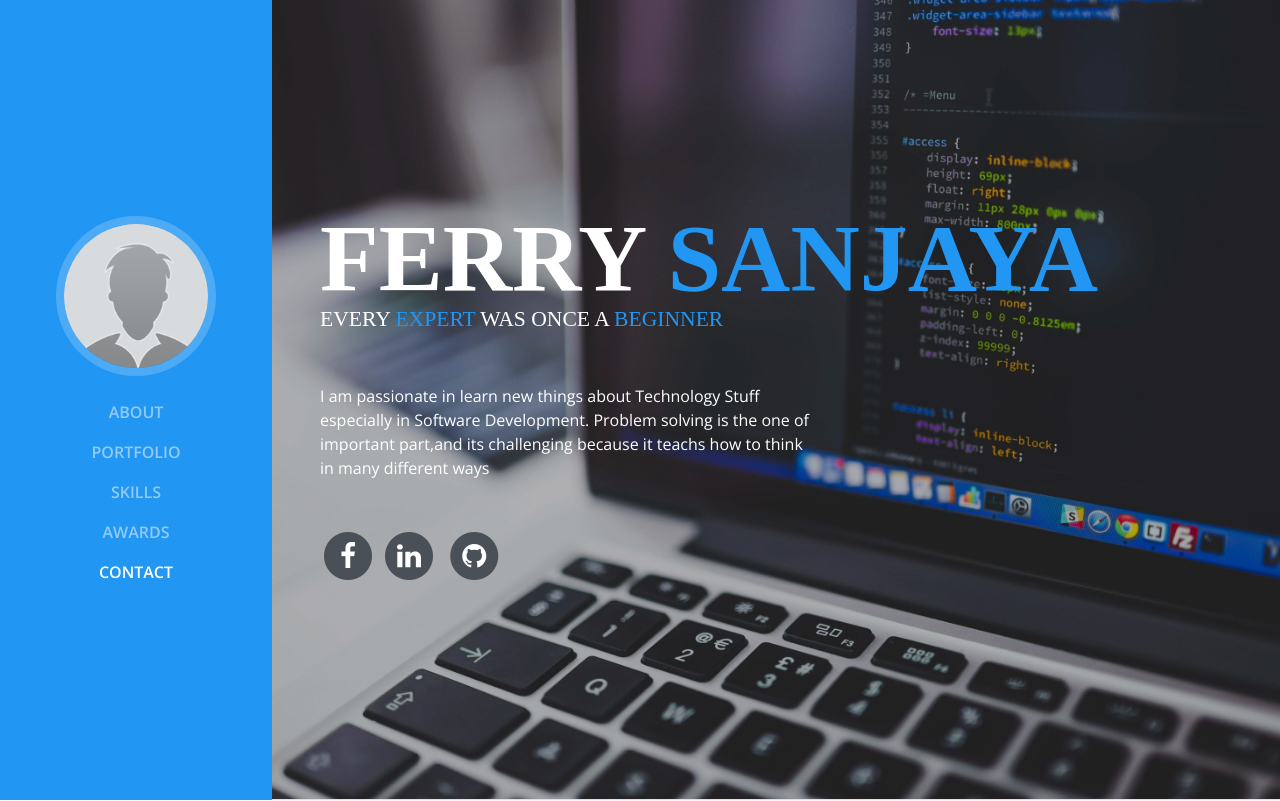
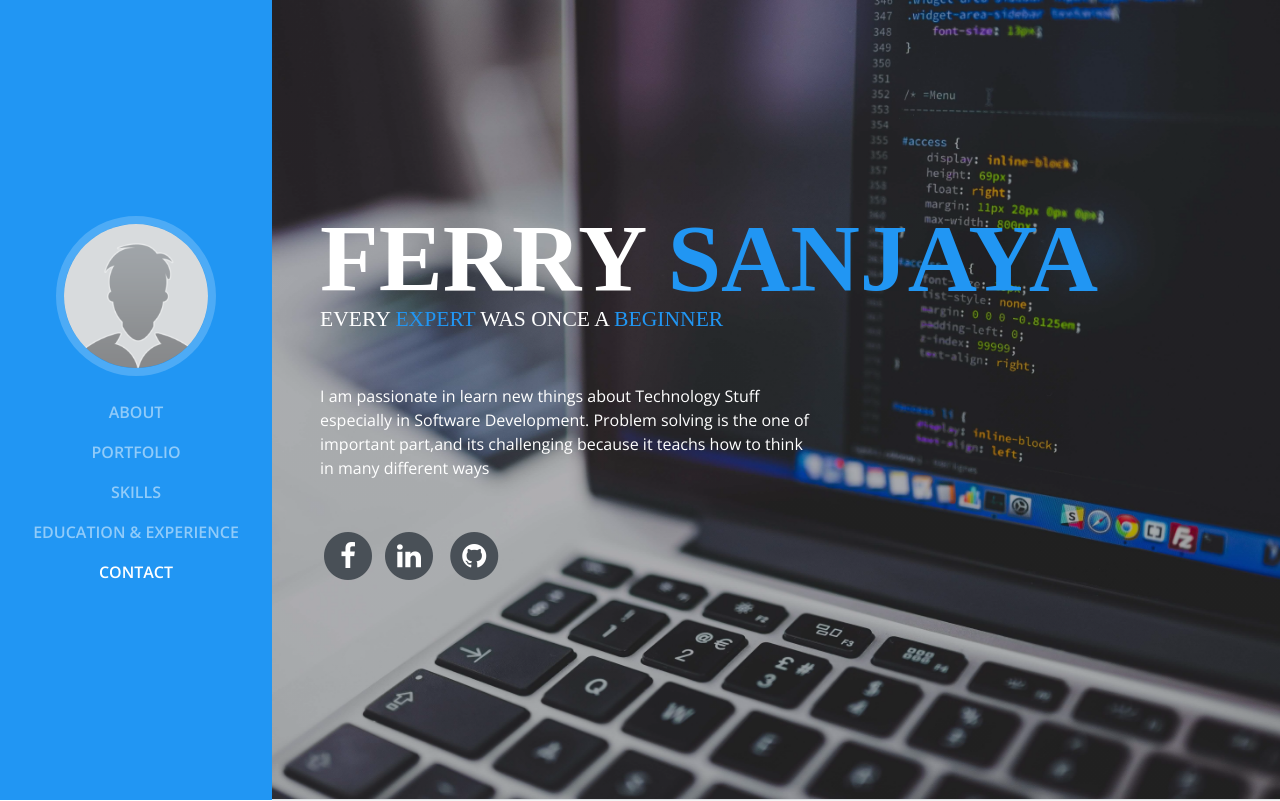
Before and after one commit to ferry99/ferry.github.io, a plain HTML site: page index.html in a window 1280 px wide. Shown: the top 801 px of the page. Drawn offline with nearby package versions, Linux system fonts and the light colour scheme; a web font is replaced by a local one.

Commit message:
change menu

```diff
--- a/index.html
+++ b/index.html
@@ -52,7 +52,7 @@ License URL: https://creativecommons.org/licenses/by/4.0/
                     <a class="nav-link js-scroll-trigger" href="#skills">Skills</a>
                 </li>
                 <li class="nav-item">
-                    <a class="nav-link js-scroll-trigger" href="#awards">Awards</a>
+                    <a class="nav-link js-scroll-trigger" href="#awards">Education & Experience</a>
                 </li>
                 <li class="nav-item">
                     <a class="nav-link js-scroll-trigger" href="#contact">Contact</a>
```
